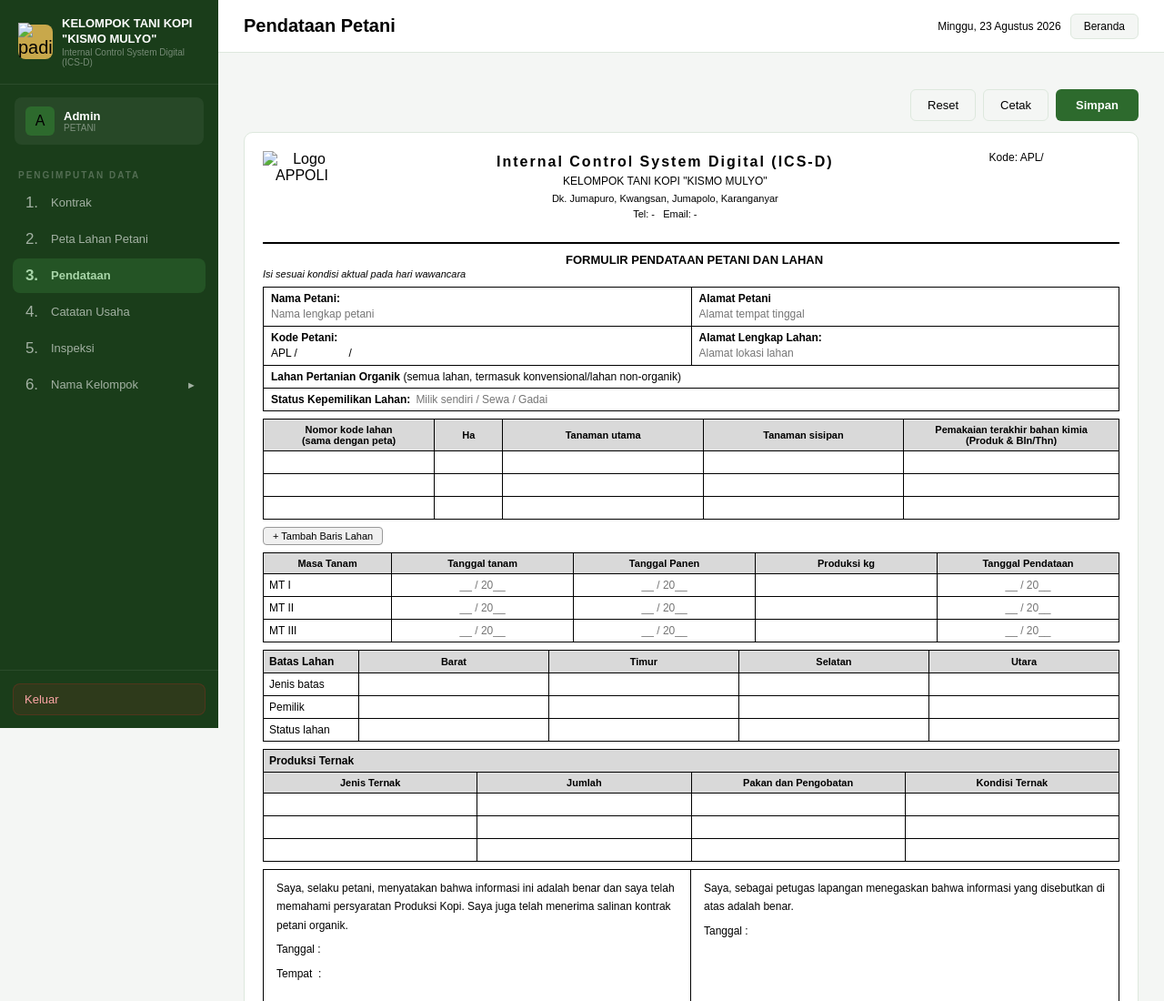
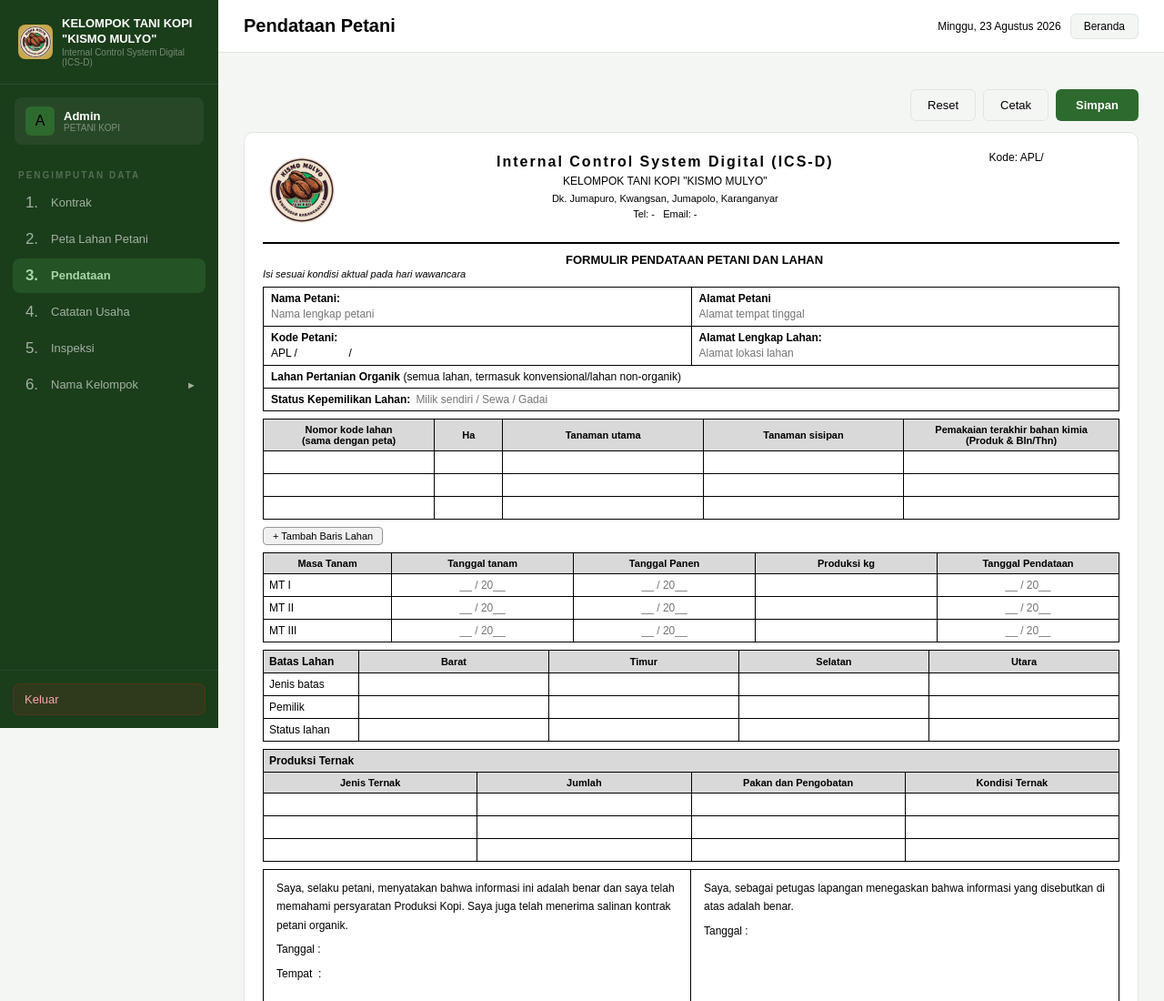
Before and after one commit to awannnxz/Kopi-Robusta-Kismo-Mulyo, a plain HTML site: page pendataan.html in a window 1280 px wide. Shown: the top 1100 px of the page at 91% size. Drawn offline with Linux system fonts and the light colour scheme.

Commit message:
Update pendataan.html

```diff
--- a/pendataan.html
+++ b/pendataan.html
@@ -3,7 +3,7 @@
 <head>
   <meta charset="UTF-8"/>
   <meta name="viewport" content="width=device-width, initial-scale=1.0"/>
-  <title>Pendataan — Aliansi Padi Dan Polowijo Organik Boyolali</title>
+  <title>Pendataan —  Kelompok Tani Kopi Robusta</title>
   <link rel="stylesheet" href="sidebar.css"/>
   <link rel="stylesheet" href="pendataan.css"/>
 </head>
@@ -14,8 +14,8 @@
   <div class="sb-brand">
     <div class="logo-row">
       <div class="logo-icon">
-        <img src="Gambar2/Dark_Brown_Vintage_Retro_Coffee_Bean_Product_Badge_Logo__1_-removebg-preview.png"
-             style="width:42px;height:42px;object-fit:contain;" alt="padi"/>
+        <img src="Dark_Brown_Vintage_Retro_Coffee_Bean_Product_Badge_Logo__1_-removebg-preview.png"
+             style="width:42px;height:42px;object-fit:contain;" alt="kopi"/>
       </div>
       <div>
         <div class="logo-name">KELOMPOK TANI KOPI "KISMO MULYO"</div>
@@ -26,8 +26,8 @@
   <div class="sb-user">
     <div class="av">A</div>
     <div>
-      <div class="uname" id="sbUser">Tani</div>
-      <div class="urole">Petani</div>
+      <div class="uname" id="sbUser">Tani Robusta</div>
+      <div class="urole">Petani Kopi</div>
     </div>
   </div>
   <div class="sb-section">
@@ -42,7 +42,7 @@
       <span style="margin-left:auto;font-size:11px;" id="arr-kelompok">&#9658;</span>
     </div>
     <div class="sb-sub" id="sub-kelompok">
-      <a class="sb-sub-item" href="petalahan.html">Sketsa Lahan</a>
+      <a class="sb-sub-item" href="sketsalahan.html">Sketsa Lahan</a>
       <a class="sb-sub-item" href="analisa.html">Analisa Risiko</a>
     </div>
   </div>
@@ -78,7 +78,7 @@
           <!-- KOP SURAT -->
           <div class="kop-surat">
             <div class="kop-logo">
-              <img src="Gambar2/Dark_Brown_Vintage_Retro_Coffee_Bean_Product_Badge_Logo__1_-removebg-preview.png" alt="Logo APPOLI"/>
+              <img src="Dark_Brown_Vintage_Retro_Coffee_Bean_Product_Badge_Logo__1_-removebg-preview.png" alt="Logo kopi"/>
             </div>
             <div class="kop-tengah">
               <div class="kop-nama">Internal Control System Digital (ICS-D)</div>
```
